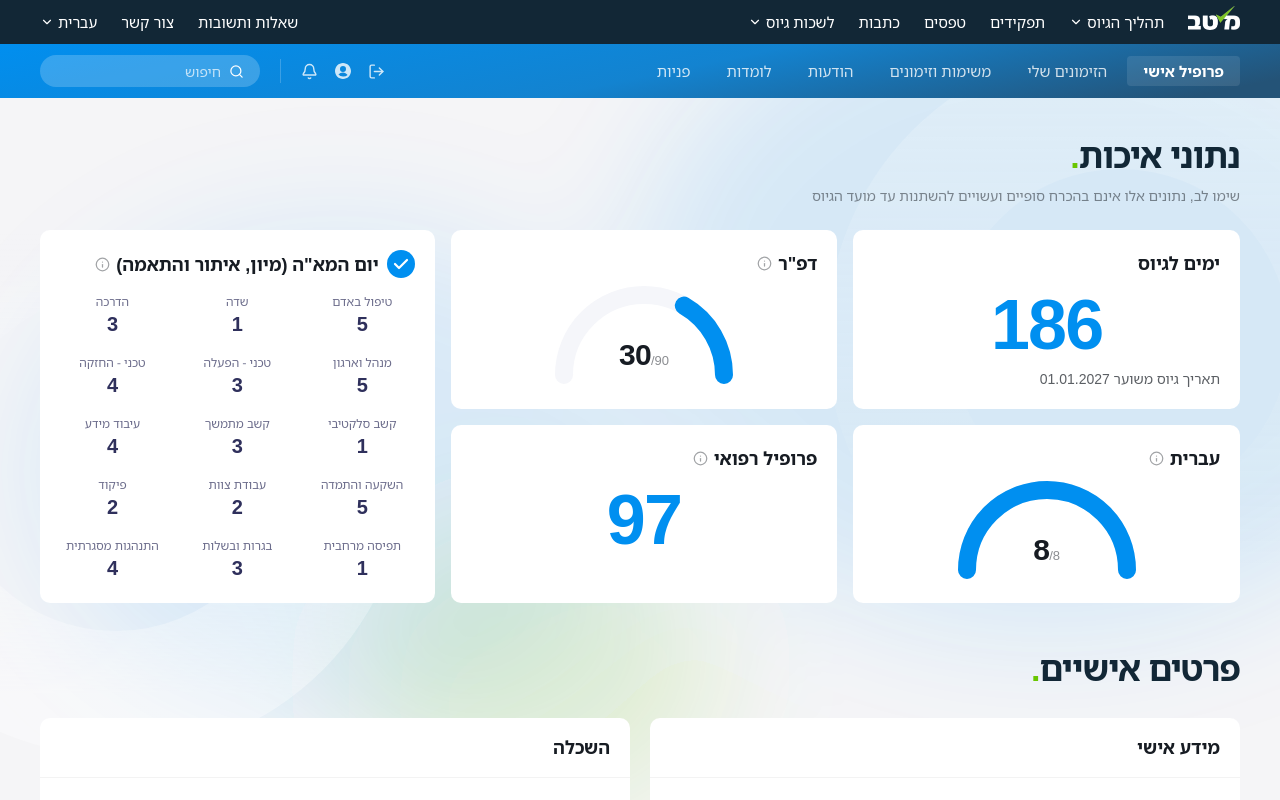
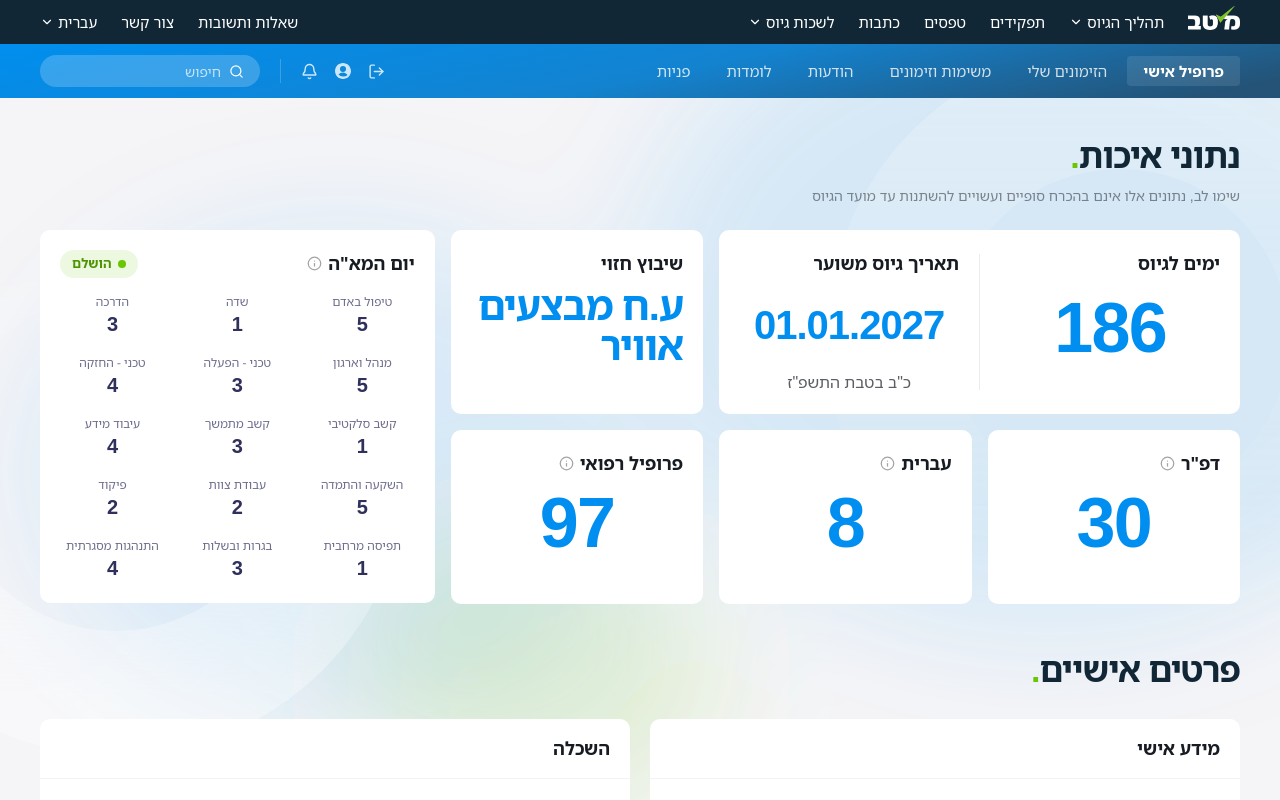
Before and after one commit to noambar2/MitgMockup, a React (Vite) app: page / in a window 1280 px wide. Shown: the top 800 px of the page. Built offline with nearby package versions, Linux system fonts and the light colour scheme.

Commit message:
add data to personal profile page

```diff
--- a/src/app/App.tsx
+++ b/src/app/App.tsx
@@ -297,7 +297,7 @@ function GaugeCard({
 }: GaugeCardProps) {
   return (
     <div
-      className={`bg-white rounded-[10px] flex-1 min-w-0 p-5 flex flex-col items-center ${display === "number" ? "justify-between" : ""} gap-2 transition-all duration-200 select-none ${interactive ? "cursor-pointer" : ""}`}
+      className={`bg-white rounded-[10px] flex-1 min-w-0 p-3 sm:p-5 flex flex-col items-center ${display === "number" ? "justify-between" : ""} gap-2 transition-all duration-200 select-none ${interactive ? "cursor-pointer" : ""}`}
       style={
         hovered
           ? {
@@ -311,7 +311,7 @@ function GaugeCard({
       onMouseLeave={onMouseLeave}
       onClick={onClick}
     >
-      <p className="font-bold text-[#171c23] text-[18px] text-right w-full flex items-center gap-1.5">
+      <p className="font-bold text-[#171c23] text-[15px] sm:text-[18px] text-right w-full flex items-center gap-1.5">
         {label}
         <Info
           size={15}
@@ -319,7 +319,7 @@ function GaugeCard({
         />
       </p>
       {display === "number" ? (
-        <p className="font-black text-[#008ff0] text-[60px] sm:text-[70px] leading-none tracking-tight">
+        <p className="font-black text-[#008ff0] text-[44px] sm:text-[70px] leading-none tracking-tight">
           {value}
         </p>
       ) : (
@@ -333,7 +333,7 @@ function GaugeCard({
           &nbsp;
         </p>
       )}
-      <p className="md:hidden text-[#171c23] text-[14px] text-right w-full opacity-70">
+      <p className="md:hidden text-[#171c23] text-[12px] sm:text-[14px] text-right w-full opacity-70">
         לחצ/י למידע נוסף
       </p>
     </div>
@@ -344,12 +344,14 @@ function KpiCard({
   label,
   value,
   subtitle,
+  valueClassName,
   interactive,
   onClick,
 }: {
   label: string;
   value: string | number;
   subtitle?: string;
+  valueClassName?: string;
   interactive?: boolean;
   onClick?: () => void;
 }) {
@@ -361,14 +363,78 @@ function KpiCard({
       <p className="font-bold text-[#171c23] text-[18px] text-right w-full">
         {label}
       </p>
-      <p className="font-black text-[#008ff0] text-[60px] sm:text-[70px] leading-none tracking-tight">
+      <p
+        className={`font-black text-[#008ff0] leading-none tracking-tight ${valueClassName ?? "text-[60px] sm:text-[70px]"}`}
+      >
         {value}
       </p>
-      {subtitle && (
+      {subtitle ? (
         <p className="text-[#171c23] text-[14px] text-right w-full opacity-70">
           {subtitle}
         </p>
+      ) : (
+        <p
+          aria-hidden
+          className="invisible text-[14px] w-full"
+        >
+          &nbsp;
+        </p>
       )}
+    </div>
+  );
+}
+
+// כרטיס משולב: ספירה לאחור לגיוס + תאריך משוער (לועזי ועברי)
+function EnlistmentCard({
+  days,
+  date,
+  hebrewDate,
+}: {
+  days: number;
+  date: string;
+  hebrewDate: string;
+}) {
+  return (
+    <div className="bg-white rounded-[10px] col-span-2 min-w-0 flex items-stretch">
+      {/* ימים לגיוס */}
+      <div className="flex-1 min-w-0 p-3 sm:p-5 flex flex-col items-center justify-between gap-2">
+        <p className="font-bold text-[#171c23] text-[15px] sm:text-[18px] text-right w-full">
+          ימים לגיוס
+        </p>
+        <p className="font-black text-[#008ff0] text-[44px] sm:text-[70px] leading-none tracking-tight">
+          {days}
+        </p>
+        <p
+          aria-hidden
+          className="invisible text-[12px] sm:text-[14px] w-full"
+        >
+          &nbsp;
+        </p>
+      </div>
+
+      {/* קו מפריד עדין */}
+      <div className="w-px bg-[rgba(23,28,35,0.08)] my-4 sm:my-6 shrink-0" />
+
+      {/* תאריך גיוס משוער */}
+      <div className="flex-1 min-w-0 p-3 sm:p-5 flex flex-col items-center justify-between gap-2">
+        <p className="font-bold text-[#171c23] text-[15px] sm:text-[18px] text-right w-full">
+          תאריך גיוס משוער
+        </p>
+        {/* <div className="flex flex-col items-center gap-1.5"> */}
+          <p className="font-black text-[#008ff0] text-[26px] sm:text-[40px] leading-none tracking-tight whitespace-nowrap">
+            {date}
+          </p>
+          <p className="text-[#171c23] text-[13px] sm:text-[16px] opacity-70 whitespace-nowrap">
+            {hebrewDate}
+          </p>
+        {/* </div> */}
+        {/* <p
+          aria-hidden
+          className="invisible text-[12px] sm:text-[14px] w-full"
+        >
+          &nbsp;
+        </p> */}
+      </div>
     </div>
   );
 }
@@ -617,6 +683,8 @@ function MaahCard({
   onMouseLeave?: () => void;
   onMouseMove?: (e: React.MouseEvent) => void;
 }) {
+  // במובייל הכרטיס סגור כברירת מחדל ונפתח בלחיצה (כמו האקורדיון בפרטים אישיים)
+  const [open, setOpen] = useState(false);
   return (
     <div
       className="bg-white rounded-[10px] p-5 flex flex-col gap-4 transition-all duration-200"
@@ -632,35 +700,47 @@ function MaahCard({
       onMouseLeave={onMouseLeave}
       onMouseMove={onMouseMove}
     >
-      <div className="flex items-center justify-start gap-2">
-        <svg
-          width="28"
-          height="28"
-          viewBox="0 0 28 28"
-          fill="none"
-          className="shrink-0"
-        >
-          <circle cx="14" cy="14" r="14" fill="#008FF0" />
-          <path
-            d="M8 14l4 4 8-8"
-            stroke="white"
-            strokeWidth="2.2"
-            strokeLinecap="round"
-            strokeLinejoin="round"
-          />
-        </svg>
+      <button
+        type="button"
+        onClick={() => setOpen(!open)}
+        className="flex items-center justify-between gap-2 w-full text-right md:pointer-events-none"
+      >
         <h3 className="font-bold text-[#171c23] text-[18px] flex items-center gap-1.5">
-          יום המא"ה (מיון, איתור והתאמה)
+          יום המא"ה
           <Info
             size={15}
             className="hidden md:inline-block shrink-0 opacity-40"
           />
         </h3>
-      </div>
-      <p className="md:hidden text-[#171c23] text-[14px] text-right leading-relaxed">
-        {`תפקיד יום המא"ה הוא לבחון את יכולות המלש"בים והמלש"ביות במגוון מיומנויות על מנת להתאים שיבוץ מיטבי.`}
+        <div className="flex items-center gap-2 shrink-0">
+          {/* תג סטטוס "הושלם" - באותו סגנון של כרטיסיות הלומדות */}
+          <span
+            className="flex items-center gap-1.5 text-[13px] font-semibold px-3 py-1 rounded-full whitespace-nowrap"
+            style={{
+              backgroundColor: "rgba(105,198,0,0.12)",
+              color: "#4e9400",
+            }}
+          >
+            <span
+              className="w-2 h-2 rounded-full shrink-0"
+              style={{ backgroundColor: "#69c600" }}
+            />
+            הושלם
+          </span>
+          <ChevronDown
+            size={20}
+            className={`md:hidden shrink-0 text-[#171c23] transition-transform duration-200 ${open ? "rotate-180" : ""}`}
+          />
+        </div>
+      </button>
+      <p
+        className={`${open ? "block" : "hidden"} md:hidden text-[#171c23] text-[14px] text-right leading-relaxed`}
+      >
+        {`תפקיד יום המא"ה (מיון, איתור והתאמה) הוא לבחון את יכולות המלש"בים והמלש"ביות במגוון מיומנויות על מנת להתאים שיבוץ מיטבי.`}
       </p>
-      <div className="grid grid-cols-3 gap-x-5 gap-y-4">
+      <div
+        className={`${open ? "grid" : "hidden"} md:grid grid-cols-3 gap-x-5 gap-y-4`}
+      >
         {qualityScores.map((item) => (
           <div
             key={item.label}
@@ -748,18 +828,40 @@ function QualitySection() {
       <div className="flex flex-col md:flex-row gap-4 items-start">
 
         <div className="flex flex-col gap-4 w-full md:flex-[2] md:min-w-0 md:self-stretch">
-          {/* Row 1 */}
-          <div className="flex gap-4 flex-1">
+          {/* נתוני גיוס */}
+          {/* <h3 className="font-bold text-[#122736] text-[20px] tracking-tight text-right">
+            נתוני גיוס<span className="text-[#69c600]">.</span>
+          </h3> */}
+          <div className="grid grid-cols-2 md:grid-cols-3 gap-4 flex-1">
+            <EnlistmentCard
+              days={186}
+              date="01.01.2027"
+              hebrewDate='כ"ב בטבת התשפ"ז'
+            />
+            <div className="col-span-2 md:col-span-1 flex">
             <KpiCard
-              label="ימים לגיוס"
-              value={186}
-              subtitle="תאריך גיוס משוער 01.01.2027"
+              label="שיבוץ חזוי"
+              value="ע.ח מבצעים אוויר"
+              valueClassName="text-[34px] sm:text-[40px]"
             />
-            <GaugeCard max={90} {...gaugeProps('דפ"ר', 30)} />
+            </div>
           </div>
-          {/* Row 2 */}
-          <div className="flex gap-4 flex-1">
-            <GaugeCard max={8} {...gaugeProps("עברית", 8)} />
+
+          {/* ציונים */}
+          {/* <h3 className="font-bold text-[#122736] text-[20px] tracking-tight text-right mt-2">
+            ציונים<span className="text-[#69c600]">.</span>
+          </h3> */}
+          <div className="grid grid-cols-3 gap-2 sm:gap-4 flex-1">
+            <GaugeCard
+              max={90}
+              display="number"
+              {...gaugeProps('דפ"ר', 30)}
+            />
+            <GaugeCard
+              max={8}
+              display="number"
+              {...gaugeProps("עברית", 8)}
+            />
             <GaugeCard
               max={97}
               display="number"
```
